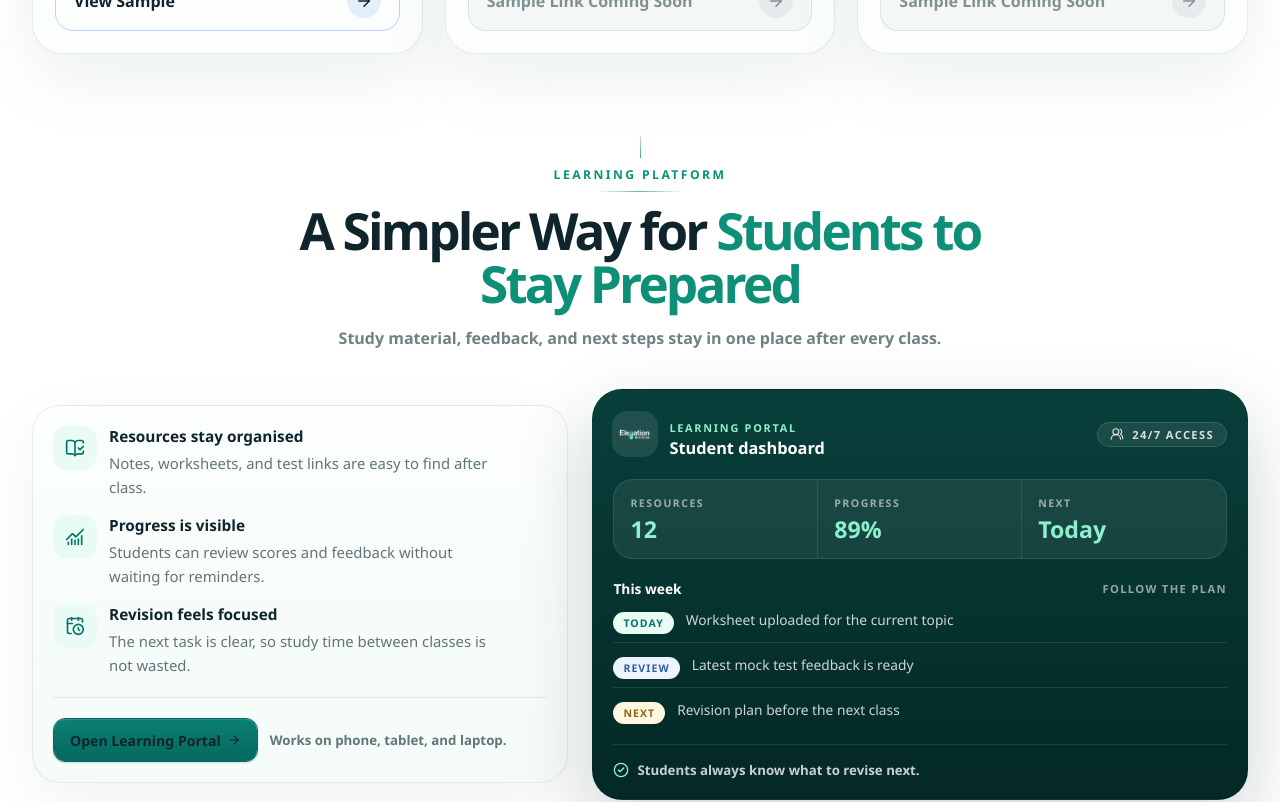
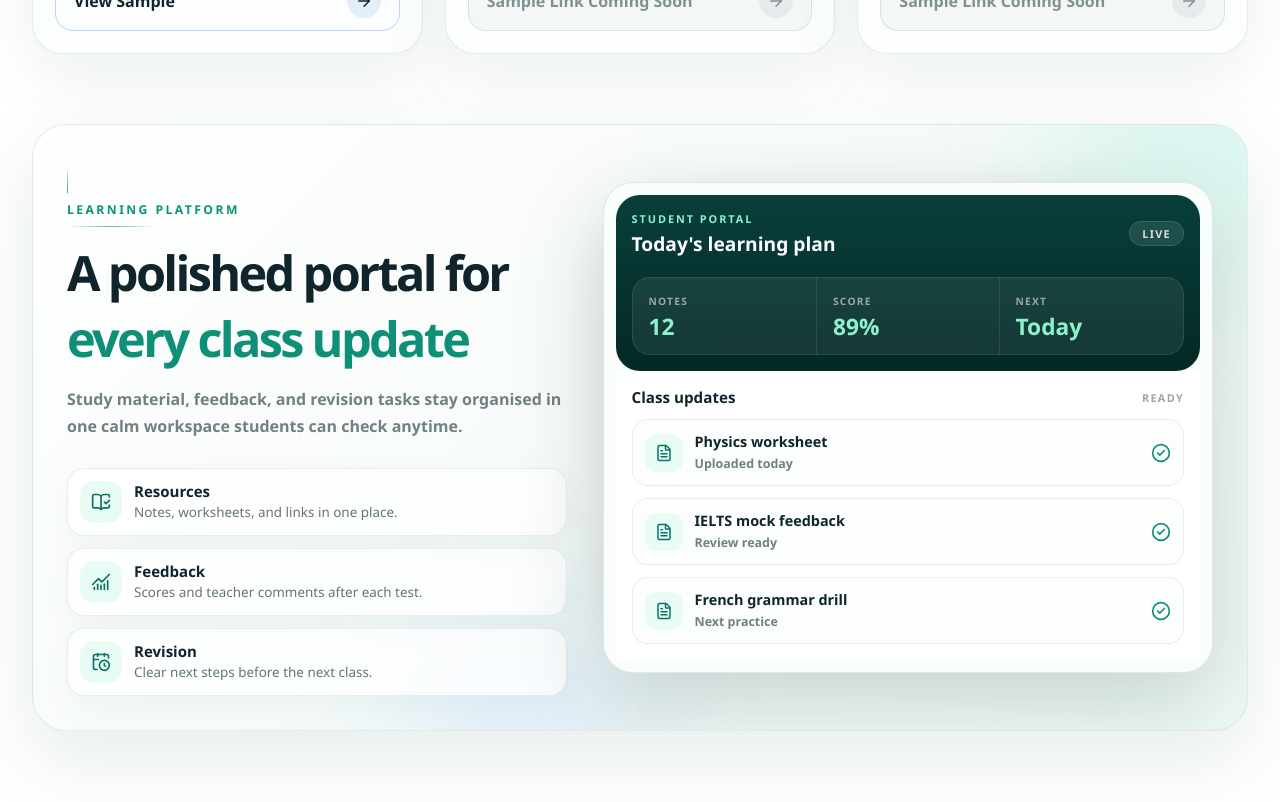
Before and after one commit to ma1hotraz/elevation, a Next.js app: page / in a window 1280 px wide. Shown: the part 2360-3162 px from the top of the page. Built offline with nearby package versions, Linux system fonts and the light colour scheme; no server answers.

Commit message:
Update learning platform section

```diff
--- a/app/components/home/LearningPlatform/LearningPlatform.tsx
+++ b/app/components/home/LearningPlatform/LearningPlatform.tsx
@@ -1,81 +1,70 @@
-import Image from "next/image";
-import Link from "next/link";
 import {
-  ArrowRight,
   BookOpenCheck,
   CalendarClock,
   ChartNoAxesCombined,
   CheckCircle2,
-  UsersRound,
+  FileText,
 } from "lucide-react";
-import { Button } from "@/components/ui/button";
 import { SectionEyebrow, SectionIntro, SectionTitle, sectionFrame } from "../shared";
 
 const benefits = [
   {
     icon: <BookOpenCheck aria-hidden="true" />,
-    title: "Resources stay organised",
-    text: "Notes, worksheets, and test links are easy to find after class.",
+    title: "Resources",
+    text: "Notes, worksheets, and links in one place.",
   },
   {
     icon: <ChartNoAxesCombined aria-hidden="true" />,
-    title: "Progress is visible",
-    text: "Students can review scores and feedback without waiting for reminders.",
+    title: "Feedback",
+    text: "Scores and teacher comments after each test.",
   },
   {
     icon: <CalendarClock aria-hidden="true" />,
-    title: "Revision feels focused",
-    text: "The next task is clear, so study time between classes is not wasted.",
+    title: "Revision",
+    text: "Clear next steps before the next class.",
   },
 ] as const;
 
-const timeline = [
-  {
-    title: "Today",
-    detail: "Worksheet uploaded for the current topic",
-    tone: "bg-[#e8fbf5] text-[#087365]",
-  },
-  {
-    title: "Review",
-    detail: "Latest mock test feedback is ready",
-    tone: "bg-[#eef4ff] text-[#315f9f]",
-  },
-  {
-    title: "Next",
-    detail: "Revision plan before the next class",
-    tone: "bg-[#fff7df] text-[#8a6514]",
-  },
+const portalItems = [
+  ["Physics worksheet", "Uploaded today"],
+  ["IELTS mock feedback", "Review ready"],
+  ["French grammar drill", "Next practice"],
 ] as const;
-
-function cx(...parts: Array<string | false | undefined>) {
-  return parts.filter(Boolean).join(" ");
-}
 
 export function LearningPlatform() {
   return (
-    <section className={`${sectionFrame} px-0 pb-[64px]`} id="platform">
-      <div className="mx-auto mb-9 max-w-[760px] text-center max-[520px]:mb-7">
-        <SectionEyebrow>Learning Platform</SectionEyebrow>
-        <SectionTitle>
-          A Simpler Way for <span className="text-[#0e8f78]">Students to Stay Prepared</span>
+    <section className={`${sectionFrame} px-0 pb-[70px] max-[520px]:pb-[48px]`} id="platform">
+      <div className="relative overflow-hidden rounded-[34px] border border-[rgba(7,67,61,0.1)] bg-[linear-gradient(135deg,#ffffff_0%,#f7fbfa_45%,#eef9f5_100%)] p-[34px] shadow-[0_28px_80px_rgba(9,72,69,0.1)] max-[720px]:p-5 max-[520px]:rounded-[24px]">
+        <div className="pointer-events-none absolute right-[-90px] top-[-120px] h-[280px] w-[280px] rounded-full bg-[rgba(101,228,196,0.16)] blur-3xl" />
+        <div className="pointer-events-none absolute bottom-[-140px] left-[30%] h-[260px] w-[260px] rounded-full bg-[rgba(20,119,255,0.08)] blur-3xl" />
+
+        <div className="relative grid items-center gap-9 lg:grid-cols-[0.9fr_1.1fr]">
+          <div>
+            <SectionEyebrow className="mx-0 text-left before:mx-0 after:mx-0">
+              Learning Platform
+            </SectionEyebrow>
+            <SectionTitle className="max-w-[640px] text-[clamp(2rem,3.8vw,3.15rem)]">
+              A polished portal for <span className="text-[#0e8f78]">every class update</span>
             </SectionTitle>
-        <SectionIntro className="mt-[15px] max-[520px]:text-[0.95rem] max-[520px]:leading-[1.6]">
-          Study material, feedback, and next steps stay in one place after every
-          class.
+            <SectionIntro className="mx-0 mt-[15px] max-w-[560px] max-[520px]:text-[0.95rem] max-[520px]:leading-[1.6]">
+              Study material, feedback, and revision tasks stay organised in one
+              calm workspace students can check anytime.
             </SectionIntro>
-      </div>
 
-      <div className="grid items-center gap-6 lg:grid-cols-[0.9fr_1.1fr]">
-        <div className="rounded-[28px] border border-[rgba(8,47,43,0.08)] bg-[linear-gradient(180deg,#fbfefd,#f4fbf9)] p-5 shadow-[0_20px_60px_rgba(9,72,69,0.06)] max-[520px]:rounded-[22px] max-[520px]:p-4">
-          <div className="grid gap-4">
+            <div className="mt-7 grid gap-3">
               {benefits.map((benefit) => (
-              <div key={benefit.title} className="grid grid-cols-[44px_1fr] gap-3">
-                <span className="grid h-11 w-11 place-items-center rounded-[14px] bg-[#e9fbf5] text-[#087365] [&_svg]:h-5 [&_svg]:w-5">
+                <div
+                  key={benefit.title}
+                  className="grid grid-cols-[42px_1fr] items-center gap-3 rounded-[18px] border border-[rgba(8,47,43,0.08)] bg-white/72 p-3 shadow-[0_12px_34px_rgba(9,72,69,0.05)] backdrop-blur"
+                >
+                  <span className="grid h-[42px] w-[42px] place-items-center rounded-[14px] bg-[#e9fbf5] text-[#087365] [&_svg]:h-5 [&_svg]:w-5">
                     {benefit.icon}
                   </span>
                   <div>
-                  <strong className="block text-[0.96rem] text-[#10252b]">{benefit.title}</strong>
-                  <p className="m-0 mt-1 max-w-[46ch] text-[0.93rem] leading-[1.62] text-[#627579]">
+                    <strong className="block text-[0.94rem] text-[#10252b]">
+                      {benefit.title}
+                    </strong>
+                    <p className="m-0 mt-0.5 text-[0.84rem] leading-[1.45] text-[#627579]">
                       {benefit.text}
                     </p>
                   </div>
@@ -83,79 +72,78 @@ export function LearningPlatform() {
               ))}
             </div>
 
-          <div className="mt-5 flex flex-wrap items-center gap-3 border-t border-[rgba(8,47,43,0.08)] pt-5">
-            <Button asChild variant="primary" className="h-11 rounded-[12px] px-4 text-[0.88rem] font-black">
-              <Link href="/portal">
-                Open Learning Portal
-                <ArrowRight className="h-4 w-4" aria-hidden="true" />
-              </Link>
-            </Button>
-            <span className="text-[0.83rem] font-semibold text-[#627579]">
-              Works on phone, tablet, and laptop.
-            </span>
-          </div>
           </div>
 
-        <div className="relative overflow-hidden rounded-[30px] border border-[rgba(8,47,43,0.08)] bg-[linear-gradient(180deg,#083f3b,#042825)] p-5 text-white shadow-[0_28px_74px_rgba(4,39,36,0.2)] max-[520px]:rounded-[24px] max-[520px]:p-4">
-          <div className="flex items-center justify-between gap-3">
-            <div className="flex items-center gap-3">
-              <span className="grid h-11 w-11 place-items-center overflow-hidden rounded-[14px] bg-white/10 ring-1 ring-white/10">
-                <Image src="/logo2.png" alt="Elevation Institute" width={44} height={44} className="h-8 w-8 object-contain" />
-              </span>
+          <div className="relative min-h-[430px] max-[980px]:min-h-0">
+            <div className="absolute left-4 top-8 h-[84%] w-[84%] rounded-[28px] bg-[#083f3b] opacity-[0.08] blur-2xl max-[980px]:hidden" />
+            <div className="relative overflow-hidden rounded-[30px] border border-[rgba(8,47,43,0.1)] bg-[#f9fdfc] p-3 shadow-[0_30px_90px_rgba(4,39,36,0.18)] max-[520px]:rounded-[22px]">
+              <div className="rounded-[24px] bg-[linear-gradient(180deg,#083f3b,#042825)] p-4 text-white max-[520px]:rounded-[18px]">
+                <div className="mb-5 flex items-center justify-between gap-3">
                   <div>
-                <p className="mb-0.5 text-[0.68rem] font-black uppercase tracking-[0.16em] text-[#8ef1ce]">
-                  Learning Portal
+                    <p className="m-0 text-[0.68rem] font-black uppercase tracking-[0.18em] text-[#8ef1ce]">
+                      Student Portal
                     </p>
-                <strong className="block text-[1.02rem] text-white">Student dashboard</strong>
+                    <strong className="mt-1 block text-[1.2rem] text-white">
+                      Today&apos;s learning plan
+                    </strong>
                   </div>
-            </div>
-            <span className="inline-flex items-center gap-2 rounded-full border border-white/12 bg-white/8 px-3 py-1 text-[0.7rem] font-black uppercase tracking-[0.12em] text-white/82">
-              <UsersRound className="h-3.5 w-3.5" aria-hidden="true" />
-              24/7 access
+                  <span className="rounded-full border border-white/12 bg-white/10 px-3 py-1 text-[0.68rem] font-black uppercase tracking-[0.12em] text-white/82">
+                    Live
                   </span>
                 </div>
 
-          <div className="mt-5 rounded-[20px] border border-white/10 bg-white/[0.07]">
-            <div className="grid grid-cols-3 divide-x divide-white/10">
+                <div className="grid grid-cols-3 overflow-hidden rounded-[18px] border border-white/10 bg-white/[0.07]">
                   <div className="p-4 max-[520px]:p-3">
-                <span className="block text-[0.66rem] font-black uppercase tracking-[0.14em] text-white/56">Resources</span>
-                <strong className="mt-2 block text-[1.45rem] leading-none text-[#8ef1ce]">12</strong>
+                    <span className="block text-[0.64rem] font-black uppercase tracking-[0.12em] text-white/55">
+                      Notes
+                    </span>
+                    <strong className="mt-2 block text-[1.42rem] leading-none text-[#8ef1ce] max-[520px]:text-[1.18rem]">
+                      12
+                    </strong>
+                  </div>
+                  <div className="border-x border-white/10 p-4 max-[520px]:p-3">
+                    <span className="block text-[0.64rem] font-black uppercase tracking-[0.12em] text-white/55">
+                      Score
+                    </span>
+                    <strong className="mt-2 block text-[1.42rem] leading-none text-[#8ef1ce] max-[520px]:text-[1.18rem]">
+                      89%
+                    </strong>
                   </div>
                   <div className="p-4 max-[520px]:p-3">
-                <span className="block text-[0.66rem] font-black uppercase tracking-[0.14em] text-white/56">Progress</span>
-                <strong className="mt-2 block text-[1.45rem] leading-none text-[#8ef1ce]">89%</strong>
-              </div>
-              <div className="p-4 max-[520px]:p-3">
-                <span className="block text-[0.66rem] font-black uppercase tracking-[0.14em] text-white/56">Next</span>
-                <strong className="mt-2 block text-[1.45rem] leading-none text-[#8ef1ce]">Today</strong>
+                    <span className="block text-[0.64rem] font-black uppercase tracking-[0.12em] text-white/55">
+                      Next
+                    </span>
+                    <strong className="mt-2 block text-[1.42rem] leading-none text-[#8ef1ce] max-[520px]:text-[1.18rem]">
+                      Today
+                    </strong>
                   </div>
                 </div>
               </div>
 
-          <div className="mt-5">
-            <div className="mb-3 flex items-center justify-between gap-3">
-              <strong className="text-[0.86rem] text-white">This week</strong>
-              <span className="text-[0.7rem] font-black uppercase tracking-[0.12em] text-white/56">
-                Follow the plan
+              <div className="grid gap-3 bg-white p-4 max-[520px]:p-3">
+                <div className="flex items-center justify-between gap-3">
+                  <strong className="text-[0.95rem] text-[#10252b]">Class updates</strong>
+                  <span className="text-[0.68rem] font-black uppercase tracking-[0.12em] text-[#9aa8aa]">
+                    Ready
                   </span>
                 </div>
 
-            <div className="grid gap-2">
-              {timeline.map((item) => (
-                <div key={item.title} className="flex items-start gap-3 border-t border-white/10 pt-3 first:border-t-0 first:pt-0">
-                  <span className={cx("mt-0.5 inline-flex rounded-full px-2.5 py-1 text-[0.66rem] font-black uppercase tracking-[0.1em]", item.tone)}>
-                    {item.title}
+                {portalItems.map(([title, meta]) => (
+                  <div
+                    key={title}
+                    className="grid grid-cols-[38px_1fr_auto] items-center gap-3 rounded-[16px] border border-[rgba(8,47,43,0.08)] bg-[#fbfefd] p-3 max-[520px]:grid-cols-[38px_1fr]"
+                  >
+                    <span className="grid h-[38px] w-[38px] place-items-center rounded-[12px] bg-[#e9fbf5] text-[#087365]">
+                      <FileText className="h-4.5 w-4.5" aria-hidden="true" />
                     </span>
-                  <p className="m-0 flex-1 text-[0.86rem] leading-[1.5] text-white/80">{item.detail}</p>
+                    <div>
+                      <strong className="block text-[0.9rem] text-[#10252b]">{title}</strong>
+                      <span className="text-[0.78rem] font-semibold text-[#708084]">{meta}</span>
+                    </div>
+                    <CheckCircle2 className="h-5 w-5 text-[#0e8f78] max-[520px]:col-start-2" aria-hidden="true" />
                   </div>
                 ))}
               </div>
-          </div>
-
-          <div className="mt-5 border-t border-white/10 pt-4">
-            <div className="flex items-center gap-2 text-[0.83rem] font-semibold text-white/78">
-              <CheckCircle2 className="h-4 w-4 text-[#8ef1ce]" aria-hidden="true" />
-              <span>Students always know what to revise next.</span>
             </div>
           </div>
         </div>
```
Lines whose indentation alone changed are shown as unchanged.
